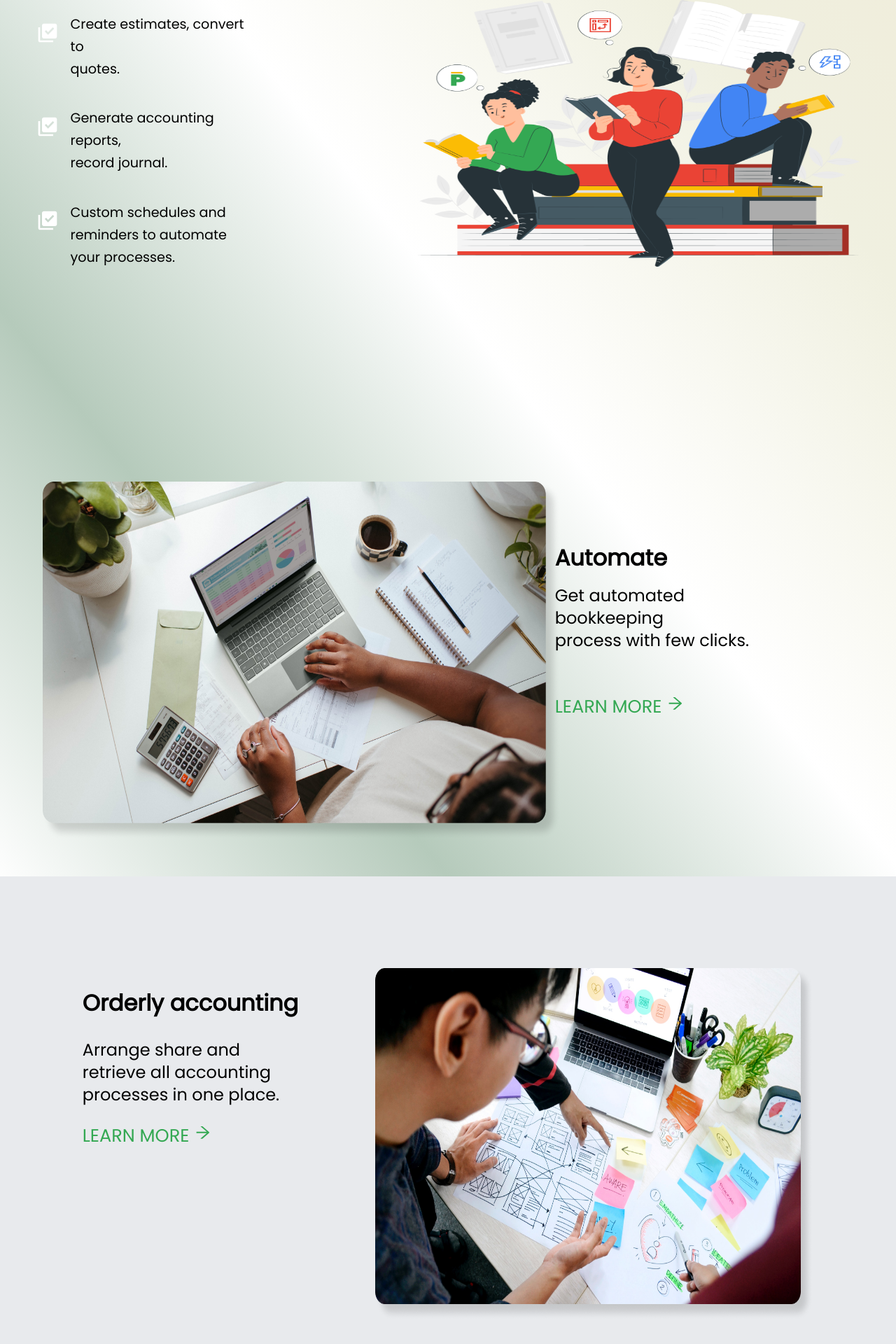
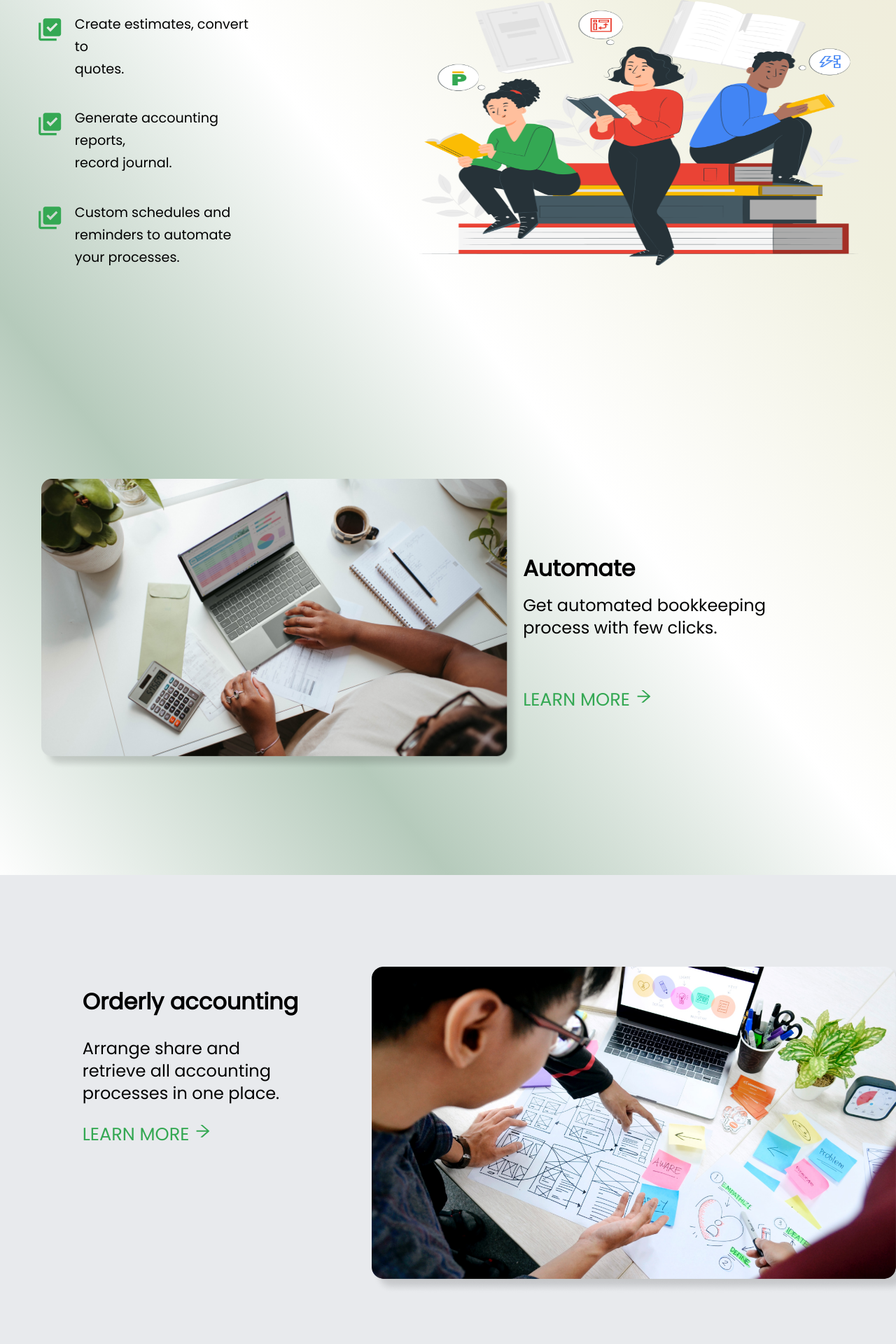
Before and after one commit to Peppu-Group/Peppu-books-frontend, a React (Vite) app: page / in a window 1280 px wide. Shown: the part 442-2362 px from the top of the page at 70% size. Built offline with nearby package versions, Linux system fonts and the light colour scheme.

Commit message:
changed the size of the images

```diff
--- a/src/App.css
+++ b/src/App.css
@@ -174,7 +174,7 @@ a{
 
 .computerman img{
     width: 100%;
-    height: 80%;
+    height:65%;
     margin-top: 5%;
     margin-left: 10%;
 
@@ -220,8 +220,8 @@ a{
     font-size: 2rem;
 }
 .orderly-accounting-container img{
-    width: 60%;
-    height: 70%;
+    width: 100%;
+    height:65%;
 }
 .orderly-accounting p{
     font-size: 1.5rem;
@@ -243,7 +243,7 @@ a{
 }
 .professional-invoice-container img{
     width: 50%;
-    height: 100%;
+    height: 65%;
    margin-top: 2%;
     margin: auto 2% auto 5%;
 }
@@ -278,7 +278,7 @@ a{
 }
 .custom-schedule-container img{
     width: 60%;
-    height: 100%;
+    height: 65%;
 
 }
 .why-peppu{
@@ -478,7 +478,7 @@ li::before{
     font-weight: 400;
 }
 
-.icon{
+.copyright-icon{
     color: white;
     margin-top: 10%;
     font-size: 32px;
--- a/src/Pages/Homepage.jsx
+++ b/src/Pages/Homepage.jsx
@@ -277,7 +277,7 @@ const Homepage = () => {
                     <div className='copyright-text'>
                       <p>Peppu</p>
                     </div>
-                    <div className='icon'>
+                    <div className='copyright-icon'>
                     <BsGoogle />
                     <BsTwitter/>
                     <BsInstagram />
```
